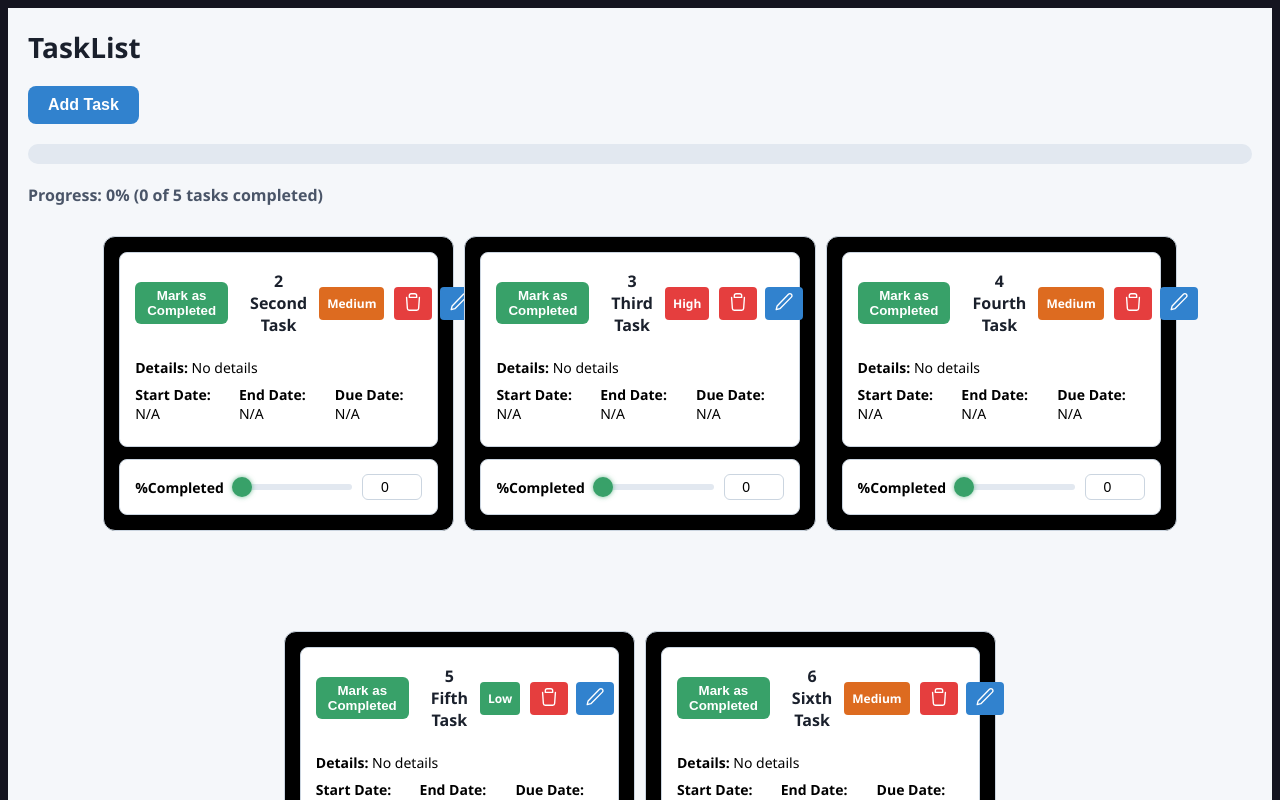
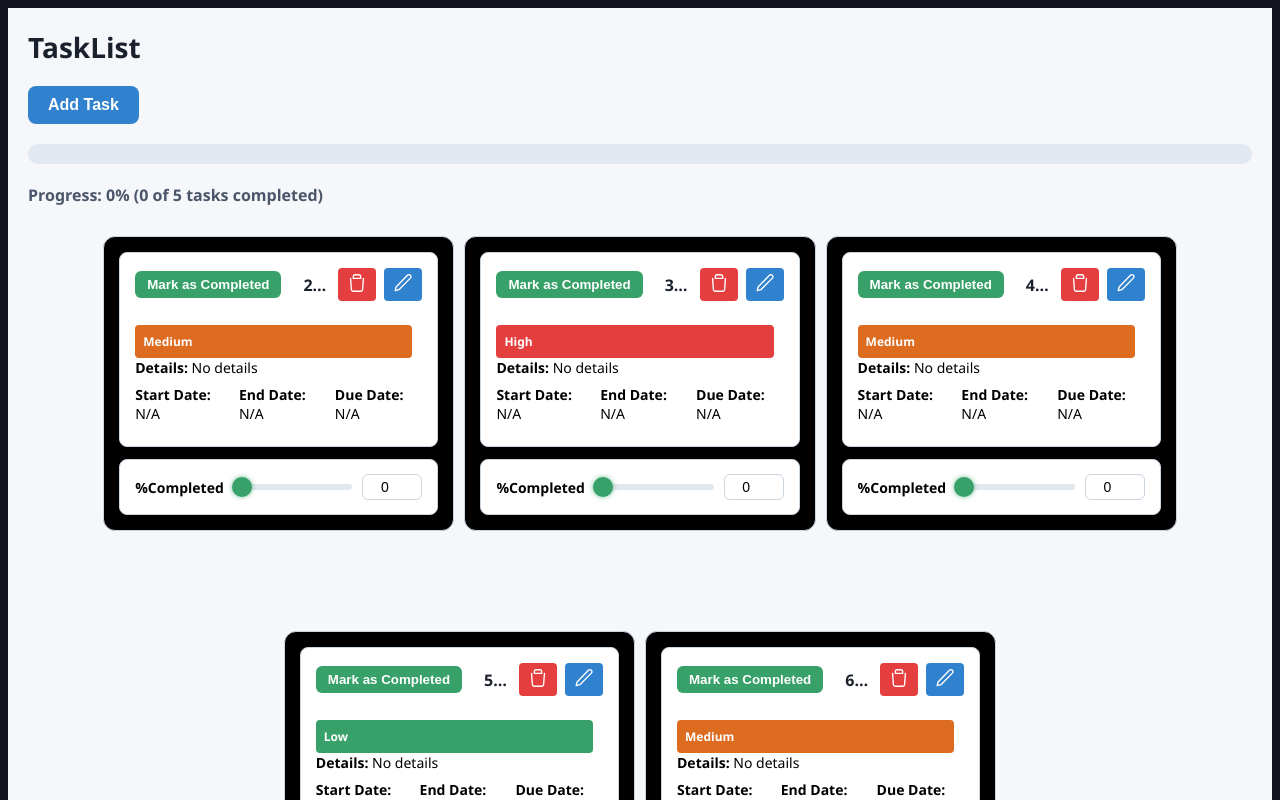
Before and after one commit to rezist25/Tasklist, a React (Create React App) app: page / in a window 1280 px wide. Shown: the top 800 px of the page. Built offline with nearby package versions, Linux system fonts and the light colour scheme.

Commit message:
css cahnge

```diff
--- a/src/component/Task.js
+++ b/src/component/Task.js
@@ -3,6 +3,7 @@ import { motion } from "framer-motion";
 import debounce from "lodash.debounce";
 import ProgressUpdateModal from "./ProgressUpdateModal";
 import "../style/Task.css";
+import "../style/TaskResponsive.css";
 
 const priorityClass = {
   High: "priorityHigh",
@@ -165,9 +166,7 @@ export default function Task({ task, onToggle, onDelete, onUpdate, onEdit }) {
             <span className="title">
               {task.id}  {task.title}
             </span>
-            <span className={priorityClass[task.priority] || ""}>
-              {task.priority}
-            </span>
+            <div className="actionButtons" style={{display: "flex", flexDirection: "row"}}>
               <button
                 onClick={() => onDelete(task.id)}
                 className="iconButton deleteButton"
@@ -217,6 +216,12 @@ export default function Task({ task, onToggle, onDelete, onUpdate, onEdit }) {
                   />
                 </svg>
               </button>
+            </div>
+          </div>
+          <div className="subHeader">
+            <span className={priorityClass[task.priority] || ""}>
+              {task.priority}
+            </span>
           </div>
 
           <div style={{ marginBottom: 8, fontSize: 14, color: "black" }}>
--- a/src/style/Task.css
+++ b/src/style/Task.css
@@ -13,6 +13,7 @@
   max-width: 100%;
   box-sizing: border-box;
   overflow-wrap: break-word;
+  background-color: black;
 }
 .outerCard.completed {
   background-color: #add8e6;
@@ -58,7 +59,6 @@
   flex-grow: 1;
   font-weight: bold;
   font-size: 16px;
-  padding:  2px 12px;
 }
 
 .priorityHigh {
@@ -194,3 +194,16 @@
   min-width: 70px;
   text-align: right;
 }
+.title {
+  padding: 0 12px;
+  flex-shrink: 1;
+  overflow: hidden;
+  text-overflow: ellipsis;
+  white-space: nowrap;
+}
+
+.doneButton,
+.deleteButton,
+.editButton {
+  flex-shrink: 0;
+}
--- /dev/null
+++ b/src/style/TaskResponsive.css
@@ -0,0 +1,7 @@
+.priorityHigh,
+.priorityMedium,
+.priorityLow {
+  display: flex;
+  align-items: center;
+  margin-top: 4px;
+}
```
Lines whose indentation alone changed are shown as unchanged.
